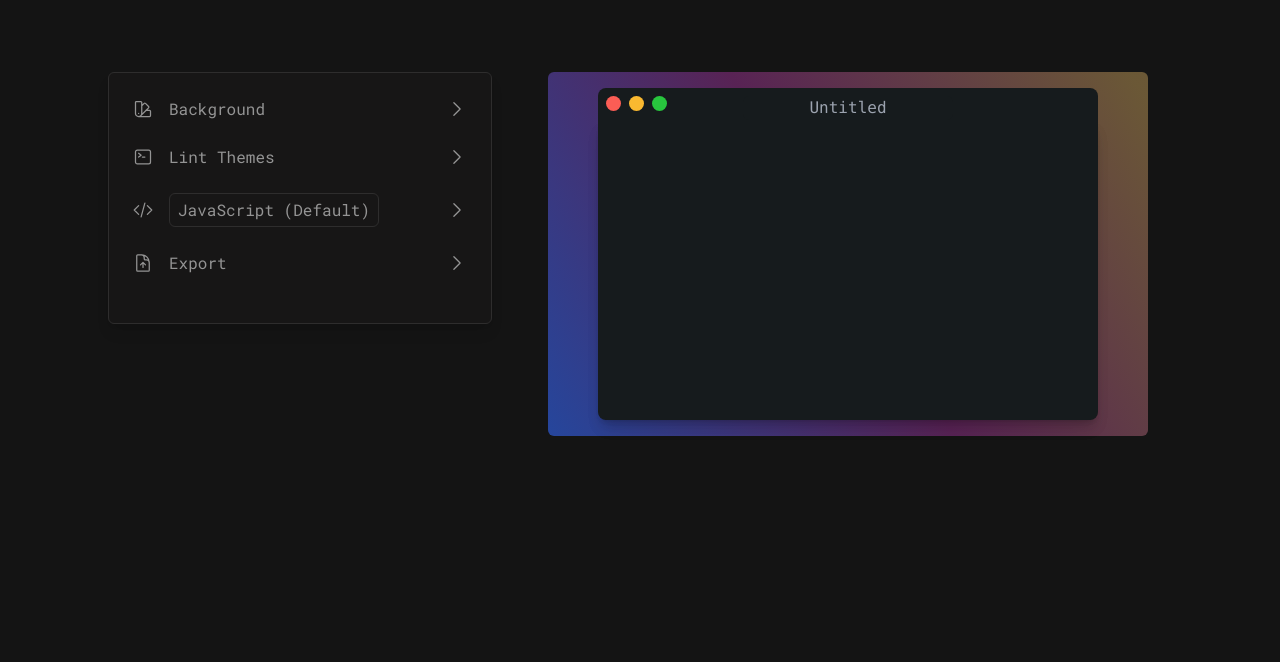
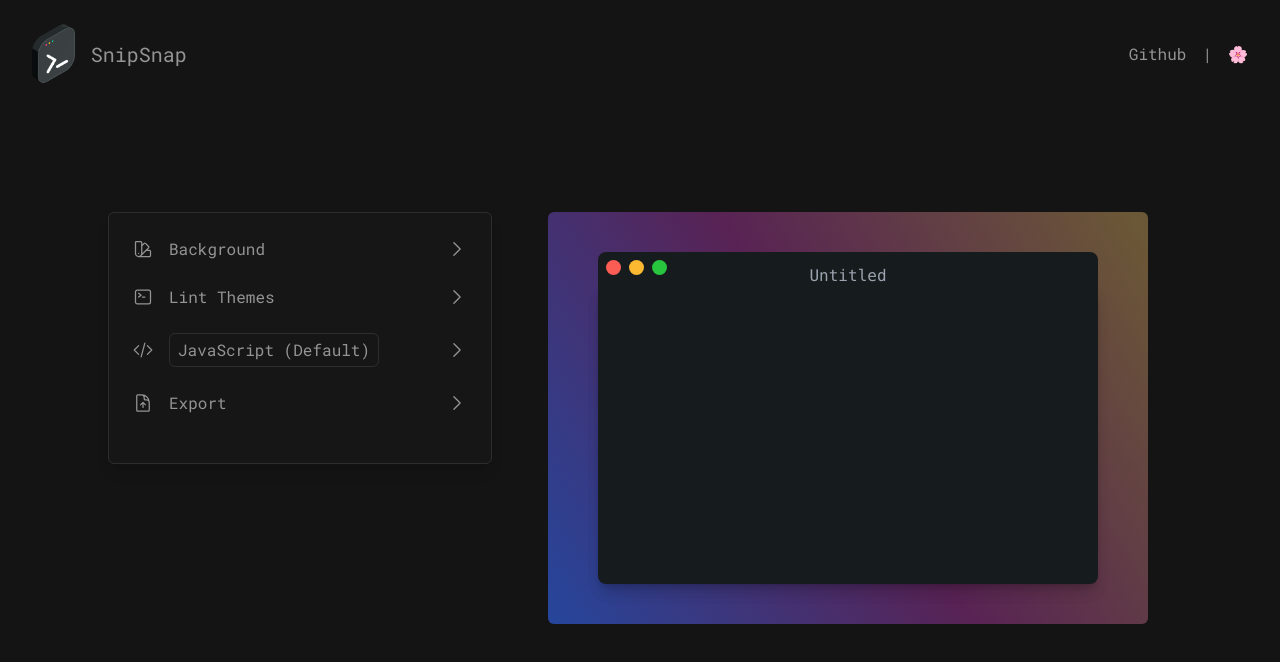
Before and after one commit to sakurakiyama/SnipSnap, a React (Vite) app: page / in a window 1280 px wide. Shown: the top 662 px of the page. Built offline with nearby package versions, Linux system fonts and the light colour scheme.

Commit message:
add readme and navbar

```diff
--- a/index.html
+++ b/index.html
@@ -4,7 +4,7 @@
     <meta charset="UTF-8" />
     <meta name="viewport" content="width=device-width, initial-scale=1.0" />
     <link rel="stylesheet" href="/src/stylesheets/LintThemes.scss" />
-    <title>SnapSnip</title>
+    <title>SnipSnap</title>
   </head>
   <body>
     <div id="root"></div>
--- a/src/App.tsx
+++ b/src/App.tsx
@@ -1,6 +1,7 @@
 import './App.css';
 import Sidebar from './components/sidebar/Sidebar';
 import CodeEditor from './components/preview/CodeEditor';
+import NavBar from './components/NavBar';
 import { useState } from 'react';
 import { ToastContainer, Zoom } from 'react-toastify';
 import { useRef } from 'react';
@@ -18,7 +19,9 @@ function App() {
   const [fileName, setFileName] = useState<string | undefined>(undefined);
 
   return (
-    <div className='flex flex-row h-full justify-center align-middle mt-14'>
+    <div>
+      <NavBar />
+      <div className='flex flex-row h-full justify-center align-middle mt-24'>
         <Sidebar
           setBackground={setBackground}
           setLintTheme={setLintTheme}
@@ -55,6 +58,7 @@ function App() {
           theme='colored'
         />
       </div>
+    </div>
   );
 }
 
--- /dev/null
+++ b/src/components/NavBar.tsx
@@ -0,0 +1,23 @@
+import Logo from '../assets/Logo.png';
+
+function NavBar() {
+  return (
+    <div className='p-4 flex w-full justify-between items-center text-[var(--text-color)] mt-2'>
+      <div className='flex flex-row items-center pl-4'>
+        <img className='h-[60px] w-auto pr-4' src={Logo}></img>
+        <div className='pr-1 text-xl'>SnipSnap</div>
+      </div>
+      <div className=' flex flex-row items-center pr-4'>
+        <div className='cursor-pointer pr-4'>
+          <a href='https://github.com/sakurakiyama/SnipSnap'>Github</a>
+        </div>
+        |
+        <div className='pl-4'>
+          <a href='https://sakurakiyama.com/'>🌸</a>{' '}
+        </div>
+      </div>
+    </div>
+  );
+}
+
+export default NavBar;
--- a/src/components/preview/CodeEditor.tsx
+++ b/src/components/preview/CodeEditor.tsx
@@ -50,7 +50,7 @@ function CodeEditor({
       } catch (error) {
         console.log(error);
         toast.error(
-          'Formatting: Unable to format code. Check the console logs for details.'
+          'Unable to format code. Check the console logs for details.'
         );
       }
       setShouldFormat(false);
@@ -69,7 +69,7 @@ function CodeEditor({
     // Background color
     <div ref={snippetRef} className='relative block rounded-md w-[680px] p-4'>
       <div
-        className={`flex flex-col w-[600px] p-4 rounded-md m-auto ${background}`}
+        className={`flex flex-col w-[600px] p-10 rounded-md m-auto ${background}`}
       >
         <pre className=' ml-auto mr-auto'>
           <Header
--- a/src/components/preview/Header.tsx
+++ b/src/components/preview/Header.tsx
@@ -47,7 +47,7 @@ function Header({
           <input
             type='text'
             style={{ backgroundColor: lintBackground }}
-            className='rounded-md text-center relative z-10 focus:outline-none text-[var(--text-color)]'
+            className='leading-8 rounded-md text-center relative z-10 focus:outline-none text-[var(--text-color)] '
             placeholder={fileName === undefined ? placeholder : ''}
             value={fileName}
             onChange={(e) => setFileName(e.target.value)}
```
Also changed, not shown: src/assets/Logo.png (added), 1 other file (tests, documents, lock files or other folders). Lines whose indentation alone changed are shown as unchanged.
